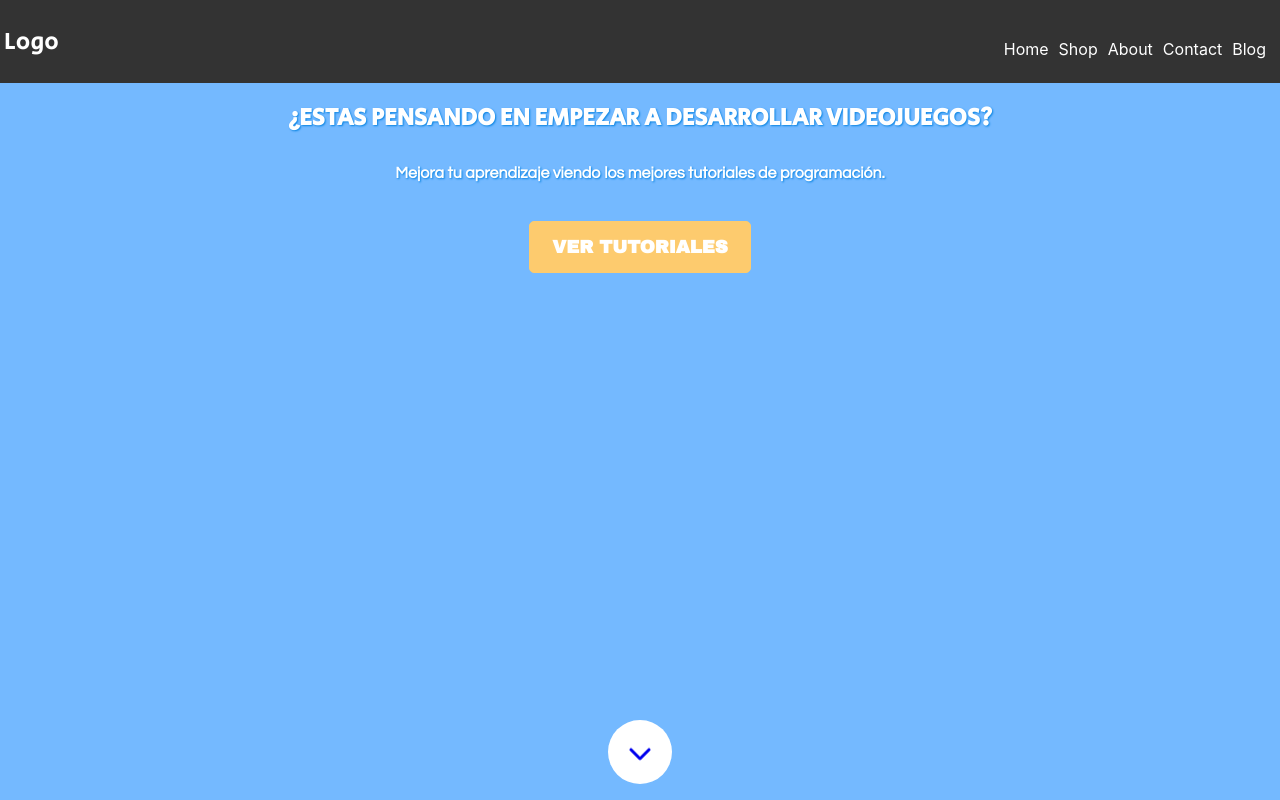
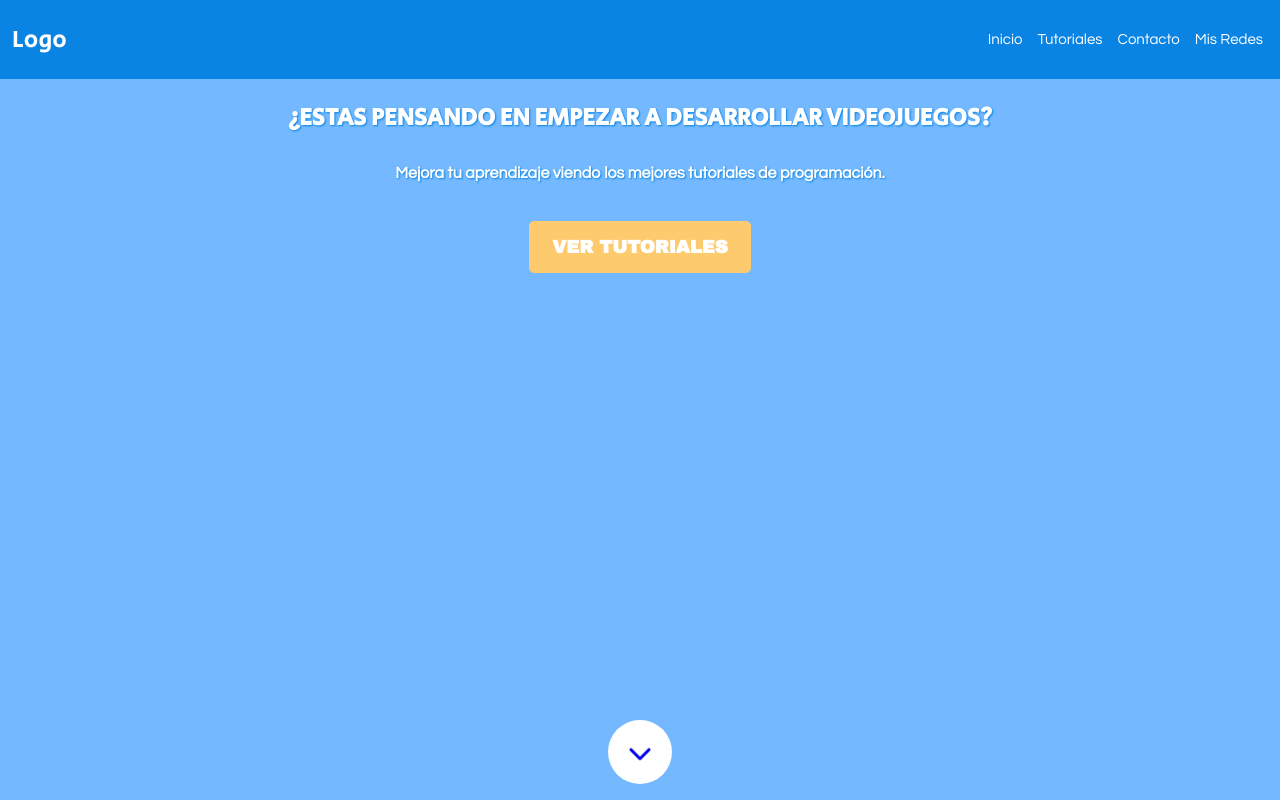
Before and after one commit to GonzaloAsencio/CodiGon, a React (Create React App) app: page / in a window 1280 px wide. Shown: the top 800 px of the page. Built offline with nearby package versions, Linux system fonts and the light colour scheme.

Commit message:
header-user-links

```diff
--- a/src/Components/Pages/Main/Main.css
+++ b/src/Components/Pages/Main/Main.css
@@ -8,6 +8,9 @@ h2{
   font-family: 'Secular One', sans-serif;
 }
 p{
+  font-family: 'Questrial', sans-serif;
+}
+a{
   font-family: 'Questrial', sans-serif;
 }
 button{
--- a/src/Components/SharedComponents/NavBar/NavBar.css
+++ b/src/Components/SharedComponents/NavBar/NavBar.css
@@ -1,41 +1,53 @@
 .nav-style{
     position: relative;
-    padding: .4rem;
-    background-color: #333;
+    padding: .2rem;
+    background-color: #0984e3;
     display: flex;
+    text-align: center;
     align-items: center;
     justify-content: space-between;
+}
+.nav-style-down{
+  color: pink;
 }
 .nav-style > h2{
     color: white;
     font-weight: 400;
+    padding-left: 1rem;
     span{
       font-weight: bold;
     }
   }
   .nav-links{
-    height: 0.5rem;
+    font-size: 2.5rem;
+    font-weight: bold;
     color: white;
     text-decoration: none;
-    margin-right: 1rem;
+    margin-right: 1.5rem;
   }
   .links{
     display: none;
+    text-align: center;
+
   }
   .links.active{
     width: 100%;
     height: 100vh;
     display: flex;
     flex-direction: column;
-    justify-content: space-around;
     position: absolute;
     margin:0;
     top:100%;
     bottom: 0;
     left: 0;
     right: 0;
-    text-align: center;
-    background-color: red;
+    background-color: #74b9ff;
+  }
+  .nav-container{
+    height: 75vh;
+    display: flex;
+    flex-direction: column;
+    justify-content: space-evenly;
   }
 
   @media(min-width: 768px){
@@ -45,4 +57,12 @@
     .links{
         display: flex;
     }
+    .nav-links{
+      font-weight: inherit;
+      font-size: 1.5rem;
+    }
+    .nav-container{
+      height: 100%;
+      flex-direction: row;
+    }
 }
--- a/src/Components/SharedComponents/NavBar/index.js
+++ b/src/Components/SharedComponents/NavBar/index.js
@@ -1,14 +1,18 @@
 import {useEffect,useContext,useState} from 'react';
-import { Link } from 'react-router-dom';
+import { Link,useLocation  } from 'react-router-dom';
 import './NavBar.css';
-import styled from 'styled-components';
 import BurguerButton from './burgerButton';
 import {UserContext} from "../../UserContext";
 
 function Navbar() {
+  let location = useLocation();
+  console.log(location.pathname);
+  if(location.pathname === "/"){
+    console.log("xd");
+  }
 
     const [clicked, setClicked] = useState(false)
-    const handleClick = () => {
+    const handleClick = (state) => {
     setClicked(!clicked)
   }
 
@@ -51,13 +55,12 @@ const {setUserInfo,userInfo} = useContext(UserContext);
             </>
           )}
           {!username && (
-            <>
-                <a className='nav-links'  onClick={handleClick} href="#first-section">Home</a>
-                <a className='nav-links'  onClick={handleClick} href="#h">Shop</a>
-                <a className='nav-links'  onClick={handleClick} href="#h">About</a>
-                <a className='nav-links'  onClick={handleClick} href="#h">Contact</a>
-                <a className='nav-links'  onClick={handleClick} href="#h">Blog</a>
-            </>
+            <div className='nav-container' onClick={() => setClicked(false)}>
+                <a className='nav-links'   href="#first-section">Inicio</a>
+                <a className='nav-links'   href="#first-section">Tutoriales</a>
+                <a className='nav-links'   href="#second-section">Contacto</a>
+                <a className='nav-links'   href="#third-section">Mis Redes</a>
+            </div>
           )}
         </div>
         <div className='burguer'>
```
